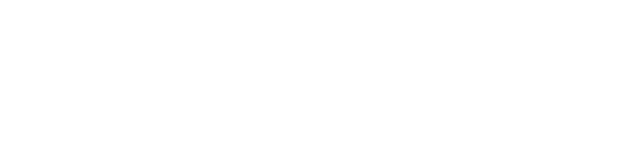
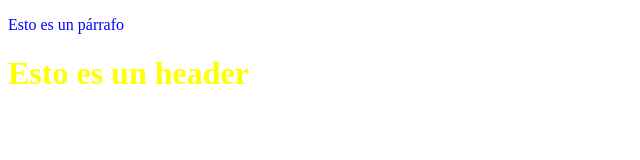
Before and after one commit to MeDicenEdgar/TAREA-3-LZ, a plain HTML site: page page_a.html in a window 1280 px wide. Shown: the whole page, without its empty margins (0-640 px from the left). Drawn offline with Linux system fonts and the light colour scheme; files that its build step writes are made by us from their sources.

```diff
--- a/page_a.html
+++ b/page_a.html
@@ -0,0 +1,12 @@
+<!DOCTYPE html>
+<html>
+    <head>
+        <meta charset="utf-8">
+        <link rel="stylesheet" href="styles/style.css">
+        <title>[TITULO]</title>
+    </head>
+    <body>
+        <p>Esto es un párrafo</p>
+        <h1>Esto es un header</h1>
+    </body>
+</html>
```
Also changed, not shown: index.html (+1 -0 lines).
